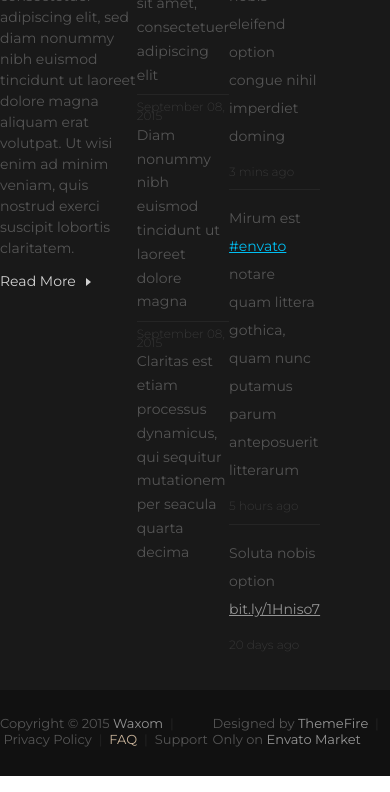
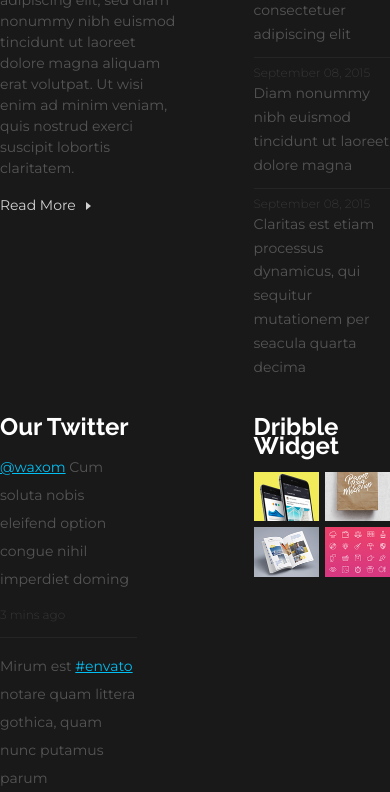
Before and after one commit to AndrewVitrenko/waxom, a plain HTML site: page index.html in a window 390 px wide. Shown: the part 5942-6734 px from the top of the page. Drawn offline with nearby package versions, Linux system fonts and the light colour scheme.

Commit message:
Add files via upload

```diff
--- a/scss/style.scss
+++ b/scss/style.scss
@@ -903,6 +903,7 @@ footer {
     &__posts {
         flex-basis: 271/1170 * 100%;
         flex-shrink: 0;
+        margin-top: 28/1170*100%;
     }
 
     &__title {
@@ -959,6 +960,7 @@ footer {
 
     &__twitter {
         flex-basis: 272/1170 * 100%;
+        margin-top: 28/1170*100%;
     }
 
     .twitter {
@@ -1013,6 +1015,7 @@ footer {
     &__widget {
         flex-basis: 271/1170 * 100%;
         flex-shrink: 0;
+        margin-top: 28/1170*100%;
     }
 
     .widget {
@@ -1121,3 +1124,28 @@ footer {
         }
     }
 }
+
+@media all and (max-width: 1000px) {
+    .info {
+        flex-wrap: wrap;
+        justify-content: space-between;
+
+        &__main {
+            flex-basis: 45%;
+            margin-bottom: 5%;
+        }
+
+        &__posts {
+            flex-basis: 35%;
+            margin-bottom: 5%;
+        }
+
+        &__twitter {
+            flex-basis: 35%;
+        }
+
+        &__widget {
+            flex-basis: 35%;
+        }
+    }
+}
```
Also changed, not shown: css/style.css.
